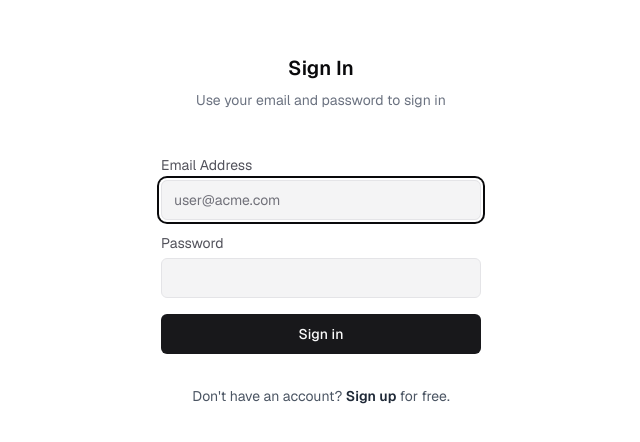
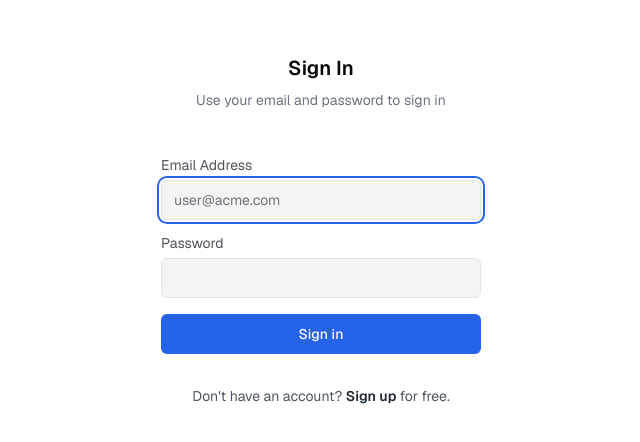
Before and after one commit to itsOmSarraf/foundry-ai, a Next.js app: page /login in a window 1280 px wide. Shown: the part 170-612 px from the top of the page, without its empty margins (319-959 px from the left). Built offline with nearby package versions, Linux system fonts and the light colour scheme.

Commit message:
color fixes

```diff
--- a/app/globals.css
+++ b/app/globals.css
@@ -24,14 +24,15 @@
 
 @layer base {
 	:root {
+		--radius: 0.5rem;
 		--background: 0 0% 100%;
 		--foreground: 240 10% 3.9%;
 		--card: 0 0% 100%;
 		--card-foreground: 240 10% 3.9%;
 		--popover: 0 0% 100%;
 		--popover-foreground: 240 10% 3.9%;
-        --primary: 240 5.9% 10%;
-        --primary-foreground: 0 0% 98%;
+		--primary: 221.2 83.2% 53.3%;
+		--primary-foreground: 210 40% 98%;
 		--secondary: 240 4.8% 95.9%;
 		--secondary-foreground: 240 5.9% 10%;
 		--muted: 240 4.8% 95.9%;
@@ -39,25 +40,24 @@
 		--accent: 240 4.8% 95.9%;
 		--accent-foreground: 240 5.9% 10%;
 		--destructive: 0 84.2% 60.2%;
-        --destructive-foreground: 0 0% 98%;
 		--border: 240 5.9% 90%;
 		--input: 240 5.9% 90%;
-        --ring: 240 10% 3.9%;
-        --chart-1: 12 76% 61%;
-        --chart-2: 173 58% 39%;
-        --chart-3: 197 37% 24%;
-        --chart-4: 43 74% 66%;
-        --chart-5: 27 87% 67%;
-        --radius: 0.5rem;
-        --sidebar-background: 0 0% 98%;
-        --sidebar-foreground: 240 5.3% 26.1%;
-        --sidebar-primary: 240 5.9% 10%;
-        --sidebar-primary-foreground: 0 0% 98%;
+		--ring: 221.2 83.2% 53.3%;
+		--chart-1: 221.2 83.2% 53.3%;
+		--chart-2: 240 5.9% 10%;
+		--chart-3: 240 5.9% 10%;
+		--chart-4: 240 5.9% 10%;
+		--chart-5: 240 5.9% 10%;
+		--sidebar-background: 0 0% 100%;
+		--sidebar-foreground: 240 10% 3.9%;
+		--sidebar-primary: 221.2 83.2% 53.3%;
+		--sidebar-primary-foreground: 210 40% 98%;
 		--sidebar-accent: 240 4.8% 95.9%;
 		--sidebar-accent-foreground: 240 5.9% 10%;
-        --sidebar-border: 220 13% 91%;
-        --sidebar-ring: 217.2 91.2% 59.8%;
+		--sidebar-border: 240 5.9% 90%;
+		--sidebar-ring: 221.2 83.2% 53.3%;
 	}
+
 	.dark {
 		--background: 240 10% 3.9%;
 		--foreground: 0 0% 98%;
@@ -65,8 +65,8 @@
 		--card-foreground: 0 0% 98%;
 		--popover: 240 10% 3.9%;
 		--popover-foreground: 0 0% 98%;
-        --primary: 0 0% 98%;
-        --primary-foreground: 240 5.9% 10%;
+		--primary: 217.2 91.2% 59.8%;
+		--primary-foreground: 222.2 47.4% 11.2%;
 		--secondary: 240 3.7% 15.9%;
 		--secondary-foreground: 0 0% 98%;
 		--muted: 240 3.7% 15.9%;
@@ -74,21 +74,20 @@
 		--accent: 240 3.7% 15.9%;
 		--accent-foreground: 0 0% 98%;
 		--destructive: 0 62.8% 30.6%;
-        --destructive-foreground: 0 0% 98%;
 		--border: 240 3.7% 15.9%;
 		--input: 240 3.7% 15.9%;
-        --ring: 240 4.9% 83.9%;
-        --chart-1: 220 70% 50%;
-        --chart-2: 160 60% 45%;
-        --chart-3: 30 80% 55%;
-        --chart-4: 280 65% 60%;
-        --chart-5: 340 75% 55%;
-        --sidebar-background: 240 5.9% 10%;
-        --sidebar-foreground: 240 4.8% 95.9%;
-        --sidebar-primary: 224.3 76.3% 48%;
-        --sidebar-primary-foreground: 0 0% 100%;
+		--ring: 217.2 91.2% 59.8%;
+		--chart-1: 217.2 91.2% 59.8%;
+		--chart-2: 217.2 91.2% 59.8%;
+		--chart-3: 217.2 91.2% 59.8%;
+		--chart-4: 217.2 91.2% 59.8%;
+		--chart-5: 217.2 91.2% 59.8%;
+		--sidebar-background: 240 10% 3.9%;
+		--sidebar-foreground: 0 0% 98%;
+		--sidebar-primary: 217.2 91.2% 59.8%;
+		--sidebar-primary-foreground: 222.2 47.4% 11.2%;
 		--sidebar-accent: 240 3.7% 15.9%;
-        --sidebar-accent-foreground: 240 4.8% 95.9%;
+		--sidebar-accent-foreground: 0 0% 98%;
 		--sidebar-border: 240 3.7% 15.9%;
 		--sidebar-ring: 217.2 91.2% 59.8%;
 	}
@@ -109,7 +108,7 @@
 		pointer-events: none !important;
 	}
 
-    *[class^="text-"] {
+	*[class^='text-'] {
 		color: transparent;
 		@apply rounded-md bg-foreground/20 select-none animate-pulse;
 	}
@@ -162,3 +161,79 @@
 .suggestion-highlight {
 	@apply bg-blue-200 hover:bg-blue-300 dark:hover:bg-blue-400/50 dark:text-blue-50 dark:bg-blue-500/40;
 }
+
+/* OKLCH Color Theme - Light Mode (Default) */
+/* These variables are now replaced by HSL format above */
+/*
+:root {
+	--radius: 0.5rem;
+	--background: oklch(1 0 0);
+	--foreground: oklch(0.141 0.005 285.823);
+	--card: oklch(1 0 0);
+	--card-foreground: oklch(0.141 0.005 285.823);
+	--popover: oklch(1 0 0);
+	--popover-foreground: oklch(0.141 0.005 285.823);
+	--primary: oklch(0.623 0.214 259.815);
+	--primary-foreground: oklch(0.97 0.014 254.604);
+	--secondary: oklch(0.967 0.001 286.375);
+	--secondary-foreground: oklch(0.21 0.006 285.885);
+	--muted: oklch(0.967 0.001 286.375);
+	--muted-foreground: oklch(0.552 0.016 285.938);
+	--accent: oklch(0.967 0.001 286.375);
+	--accent-foreground: oklch(0.21 0.006 285.885);
+	--destructive: oklch(0.577 0.245 27.325);
+	--border: oklch(0.92 0.004 286.32);
+	--input: oklch(0.92 0.004 286.32);
+	--ring: oklch(0.623 0.214 259.815);
+	--chart-1: oklch(0.646 0.222 41.116);
+	--chart-2: oklch(0.6 0.118 184.704);
+	--chart-3: oklch(0.398 0.07 227.392);
+	--chart-4: oklch(0.828 0.189 84.429);
+	--chart-5: oklch(0.769 0.188 70.08);
+	--sidebar: oklch(0.985 0 0);
+	--sidebar-foreground: oklch(0.141 0.005 285.823);
+	--sidebar-primary: oklch(0.623 0.214 259.815);
+	--sidebar-primary-foreground: oklch(0.97 0.014 254.604);
+	--sidebar-accent: oklch(0.967 0.001 286.375);
+	--sidebar-accent-foreground: oklch(0.21 0.006 285.885);
+	--sidebar-border: oklch(0.92 0.004 286.32);
+	--sidebar-ring: oklch(0.623 0.214 259.815);
+}
+*/
+
+/* OKLCH Color Theme - Dark Mode */
+/*
+.dark {
+	--background: oklch(0.141 0.005 285.823);
+	--foreground: oklch(0.985 0 0);
+	--card: oklch(0.21 0.006 285.885);
+	--card-foreground: oklch(0.985 0 0);
+	--popover: oklch(0.21 0.006 285.885);
+	--popover-foreground: oklch(0.985 0 0);
+	--primary: oklch(0.546 0.245 262.881);
+	--primary-foreground: oklch(0.379 0.146 265.522);
+	--secondary: oklch(0.274 0.006 286.033);
+	--secondary-foreground: oklch(0.985 0 0);
+	--muted: oklch(0.274 0.006 286.033);
+	--muted-foreground: oklch(0.705 0.015 286.067);
+	--accent: oklch(0.274 0.006 286.033);
+	--accent-foreground: oklch(0.985 0 0);
+	--destructive: oklch(0.704 0.191 22.216);
+	--border: oklch(1 0 0 / 10%);
+	--input: oklch(1 0 0 / 15%);
+	--ring: oklch(0.488 0.243 264.376);
+	--chart-1: oklch(0.488 0.243 264.376);
+	--chart-2: oklch(0.696 0.17 162.48);
+	--chart-3: oklch(0.769 0.188 70.08);
+	--chart-4: oklch(0.627 0.265 303.9);
+	--chart-5: oklch(0.645 0.246 16.439);
+	--sidebar: oklch(0.21 0.006 285.885);
+	--sidebar-foreground: oklch(0.985 0 0);
+	--sidebar-primary: oklch(0.546 0.245 262.881);
+	--sidebar-primary-foreground: oklch(0.379 0.146 265.522);
+	--sidebar-accent: oklch(0.274 0.006 286.033);
+	--sidebar-accent-foreground: oklch(0.985 0 0);
+	--sidebar-border: oklch(1 0 0 / 10%);
+	--sidebar-ring: oklch(0.488 0.243 264.376);
+}
+*/
--- a/app/layout.tsx
+++ b/app/layout.tsx
@@ -70,15 +70,15 @@
         />
       </head>
       <body className="antialiased">
-        <ThemeProvider
+        {/* <ThemeProvider
           attribute="class"
           defaultTheme="system"
           enableSystem
           disableTransitionOnChange
-        >
+        > */}
           <Toaster position="top-center" />
           {children}
-        </ThemeProvider>
+        {/* </ThemeProvider> */}
       </body>
     </html>
   );
```
Lines whose indentation alone changed are shown as unchanged.
